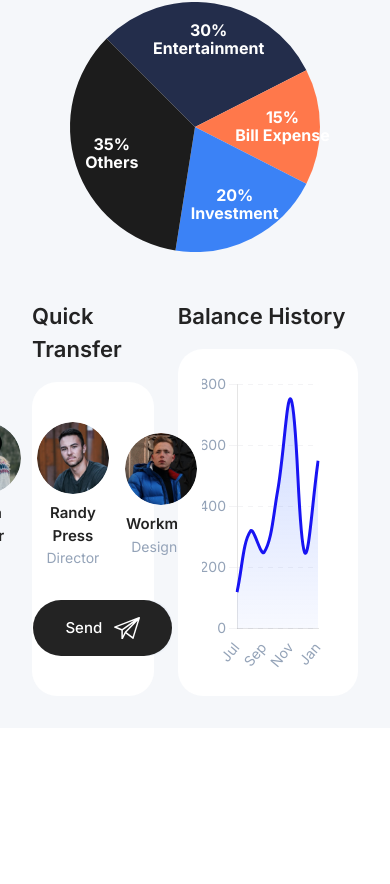
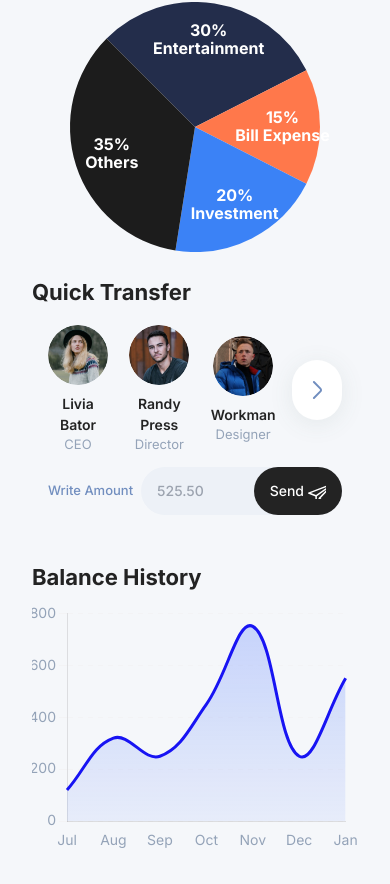
Before and after one commit to hknakn/soar-web-app, a Next.js app: page / in a window 390 px wide. Shown: the part 1057-1941 px from the top of the page. Before the commit the page ends 1785 px from the top, so only its background shows below. Built offline with nearby package versions, Linux system fonts and the light colour scheme.

Commit message:
updated responsive design for quick transfer and balance history part

```diff
--- a/app/components/dashboard/TransferAndHistory.tsx
+++ b/app/components/dashboard/TransferAndHistory.tsx
@@ -173,19 +173,40 @@ export function TransferAndHistory() {
   };
 
   return (
-    <div className="grid grid-cols-12 gap-6 mt-6">
-      {/* Quick Transfer */}
-      <div className="col-span-5 flex flex-col">
-        <h2 className="text-[22px] font-semibold text-[#232323] mb-4">
+    <div className="grid grid-cols-12 gap-6">
+      <div className="col-span-12">
+        <div className="flex flex-col lg:space-y-6">
+          {/* Desktop Titles Row - Hidden on Mobile */}
+          <div className="hidden lg:grid lg:grid-cols-12 lg:gap-6">
+            <div className="lg:col-span-5">
+              <h2 className="text-[22px] font-bold text-[#232323]">
                 Quick Transfer
               </h2>
-        <div className="bg-white rounded-[25px] py-10 px-6 flex-1">
-          <div className="h-full flex flex-col justify-between">
+            </div>
+            <div className="lg:col-span-7">
+              <h2 className="text-[22px] font-bold text-[#232323]">
+                Balance History
+              </h2>
+            </div>
+          </div>
+
+          {/* Content Row */}
+          <div className="flex flex-col lg:grid lg:grid-cols-12 lg:gap-6">
+            {/* Quick Transfer Section */}
+            <div className="col-span-12 lg:col-span-5">
+              {/* Mobile Title */}
+              <div className="lg:hidden mb-4">
+                <h2 className="text-[22px] font-bold text-[#232323]">
+                  Quick Transfer
+                </h2>
+              </div>
+              <div className="lg:bg-white lg:rounded-[25px] lg:p-6 h-[300px] px-4">
+                <div className="h-full flex flex-col lg:justify-between">
                   <div className="flex items-center justify-center gap-4">
                     {showPrevious && (
                       <button
                         onClick={handlePrevious}
-                  className="w-[72px] h-[72px] rounded-full bg-white shadow-[0px_4px_25px_0px_rgba(76,103,100,0.10)] hover:bg-[#F8FAFC] transition-colors duration-200 flex items-center justify-center rotate-180"
+                        className="w-[60px] h-[60px] lg:w-[72px] lg:h-[72px] rounded-full bg-white shadow-[0px_4px_25px_0px_rgba(76,103,100,0.10)] hover:bg-[#F8FAFC] transition-colors duration-200 flex items-center justify-center rotate-180"
                       >
                         <svg
                           width="24"
@@ -212,7 +233,7 @@ export function TransferAndHistory() {
                         onClick={() => handleUserClick(user.id)}
                         className="flex flex-col items-center text-center space-y-2 transition-all duration-200"
                       >
-                  <div className="relative w-[72px] h-[72px]">
+                        <div className="relative w-[60px] h-[60px] lg:w-[72px] lg:h-[72px]">
                           <Image
                             src={user.image}
                             alt={user.name}
@@ -222,14 +243,14 @@ export function TransferAndHistory() {
                         </div>
                         <div>
                           <h3
-                      className={`text-[15px] ${
+                            className={`text-[14px] lg:text-[15px] ${
                               selectedUserId === user.id ? "font-bold" : "font-semibold"
                             } text-[#232323]`}
                           >
                             {user.name}
                           </h3>
                           <p
-                      className={`text-[14px] ${
+                            className={`text-[13px] lg:text-[14px] ${
                               selectedUserId === user.id ? "font-semibold" : "font-normal"
                             } text-[#94A3B8]`}
                           >
@@ -242,7 +263,7 @@ export function TransferAndHistory() {
                     {hasMoreUsers && (
                       <button
                         onClick={handleNext}
-                  className="w-[72px] h-[72px] rounded-full bg-white shadow-[0px_4px_25px_0px_rgba(76,103,100,0.10)] hover:bg-[#F8FAFC] transition-colors duration-200 flex items-center justify-center"
+                        className="w-[60px] h-[60px] lg:w-[72px] lg:h-[72px] rounded-full bg-white shadow-[0px_4px_25px_0px_rgba(76,103,100,0.10)] hover:bg-[#F8FAFC] transition-colors duration-200 flex items-center justify-center"
                       >
                         <svg
                           width="24"
@@ -263,21 +284,20 @@ export function TransferAndHistory() {
                       </button>
                     )}
                   </div>
-            <div className="mt-8">
-              <div className="relative flex items-center">
-                <div className="flex items-center gap-3 w-full">
-                  <span className="text-[#718EBF] text-[15px] font-medium">
+                  <div className="mt-3 lg:mt-8">
+                    <div className="relative flex items-center gap-2 lg:gap-3">
+                      <span className="text-[#718EBF] text-[13px] lg:text-[15px] font-medium whitespace-nowrap">
                         Write Amount
                       </span>
                       <div className="relative flex-1">
                         <input
                           type="text"
                           placeholder="525.50"
-                      className="w-full bg-[#EDF1F7] border-none text-[15px] text-[#232323] font-medium px-6 h-[56px] rounded-full focus:outline-none"
+                          className="w-full bg-[#EDF1F7] border-none text-[14px] lg:text-[15px] text-[#232323] font-medium pl-4 pr-[100px] lg:px-6 h-[48px] lg:h-[56px] rounded-full focus:outline-none"
                         />
-                    <button className="absolute right-0 top-1/2 -translate-y-1/2 h-full px-8 bg-[#232323] hover:bg-[#232323]/90 rounded-full text-[15px] font-medium text-white flex items-center gap-3 transition-colors duration-200">
+                        <button className="absolute right-0 top-1/2 -translate-y-1/2 h-full px-4 lg:px-8 bg-[#232323] hover:bg-[#232323]/90 rounded-full text-[14px] lg:text-[15px] font-medium text-white flex items-center gap-1 lg:gap-3 transition-colors duration-200">
                           Send
-                      <SendIcon className="w-[26px] h-[22px]" />
+                          <SendIcon className="w-[18px] h-[16px] lg:w-[26px] lg:h-[22px]" />
                         </button>
                       </div>
                     </div>
@@ -285,16 +305,19 @@ export function TransferAndHistory() {
                 </div>
               </div>
             </div>
-      </div>
 
-      {/* Balance History */}
-      <div className="col-span-7 flex flex-col">
-        <h2 className="text-[22px] font-semibold text-[#232323] mb-4">
+            {/* Balance History Section */}
+            <div className="col-span-12 lg:col-span-7 -mt-16 lg:mt-0">
+              {/* Mobile Title */}
+              <div className="lg:hidden mb-2">
+                <h2 className="text-[22px] font-bold text-[#232323]">
                   Balance History
                 </h2>
-        <div className="bg-white rounded-[25px] p-6 flex-1">
-          <div className="h-full">
+              </div>
+              <div className="lg:bg-white lg:rounded-[25px] lg:p-6 h-[250px] lg:h-[300px] -mx-4 px-4 lg:mx-0">
                 <Line options={balanceHistoryOptions} data={balanceHistoryData} />
+              </div>
+            </div>
           </div>
         </div>
       </div>
```
Lines whose indentation alone changed are shown as unchanged.
